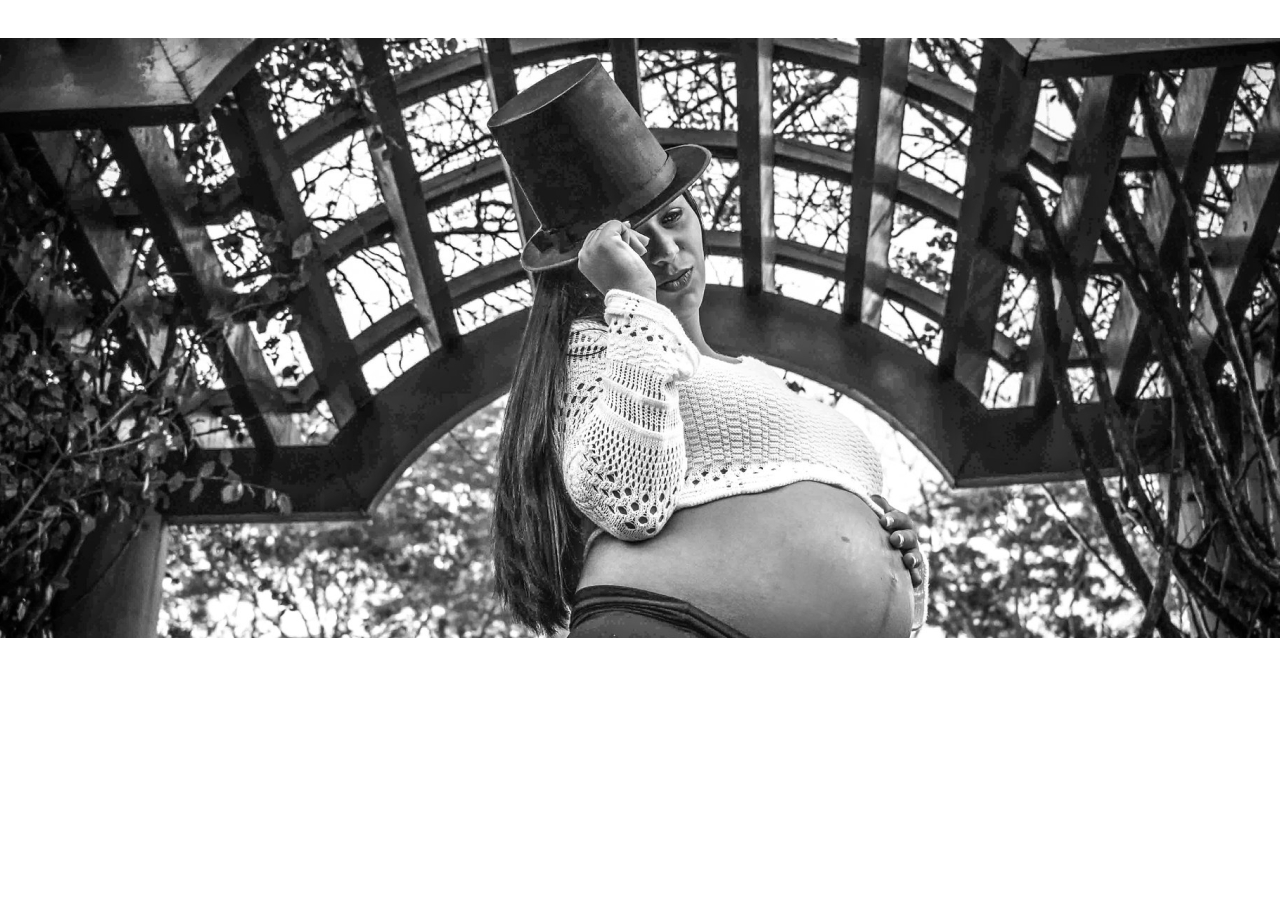
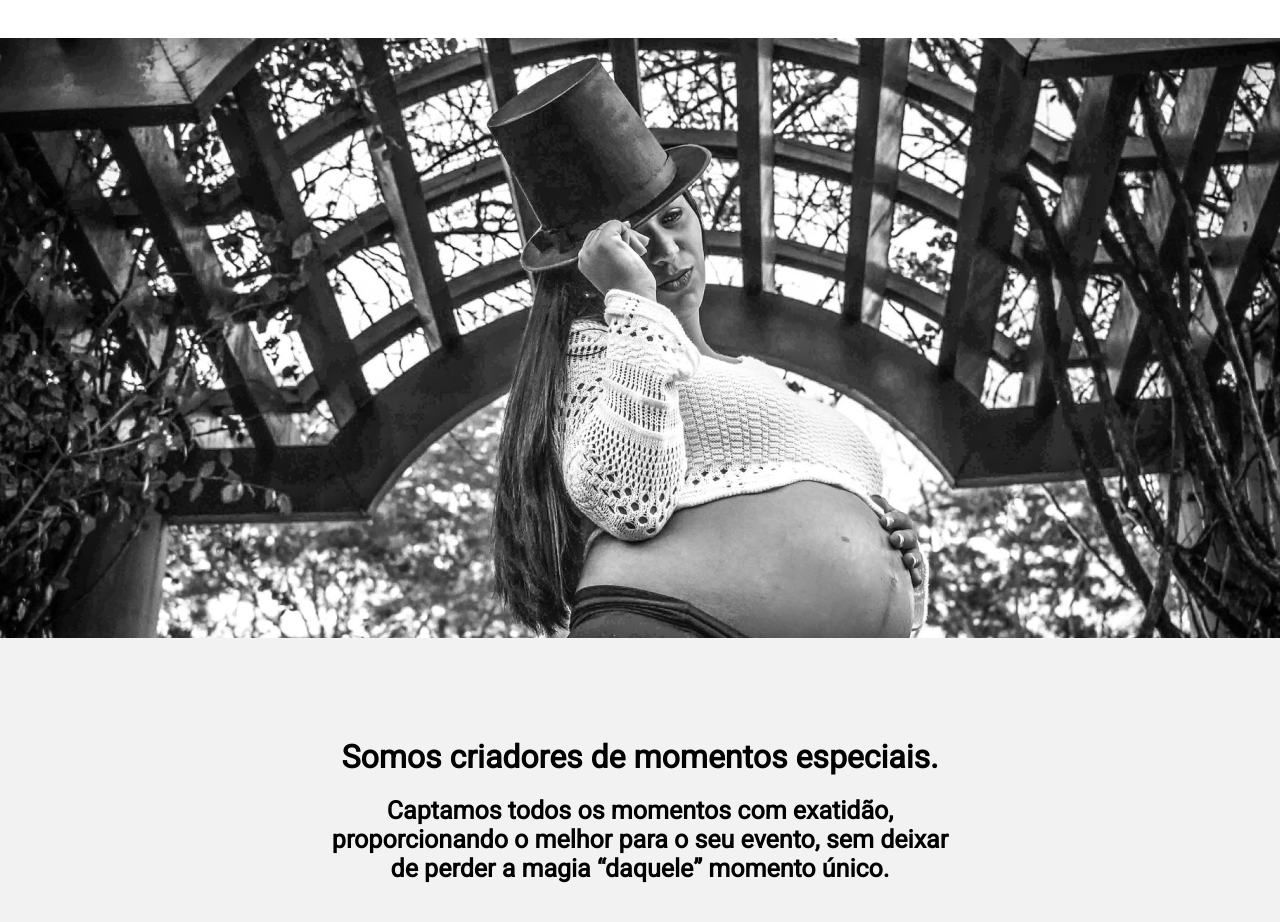
Before and after one commit to luizdejah/tres-studio-rep, a plain HTML site: page index.html in a window 1280 px wide. Shown: the part 112-1034 px from the top of the page. Before the commit the page ends 800 px from the top, so only its background shows below. Drawn offline with Linux system fonts and the light colour scheme.

Commit message:
starting job on (whoareus) class

```diff
--- a/css/style.css
+++ b/css/style.css
@@ -5,6 +5,21 @@
 	font-family: 'Roboto', Arial, Helvetica, sans-serif;
 	list-style: none;
 	overflow-y: none;
+}
+
+
+
+
+
+h1 {
+	font-size: 35px;
+
+}
+
+
+h2 {
+	font-size: 25px;
+
 }
 
 
@@ -100,6 +115,27 @@ main {
 }
 
 
+/*article*/
+
+
+article {
+	background: #F2F2F2;
+	width: 1440px;
+	height: 325px;
+	text-align: center;
+	display: flex;
+	align-items: center;
+	justify-content: center;
+}
+
+
+.whoareus {
+width: 50%;
+}
+
+
+
+
 
 
 
--- a/index.html
+++ b/index.html
@@ -23,10 +23,17 @@
          </header>
          <main>
          	<section class="hero">
+          	<!--hero image-->
+          	</section>
+          </main>
+          <article>
+          	<section class="whoareus">
+          		<p><h1>Somos criadores de momentos especiais.</h1></p>
 
-         	</section>
+          		<p><h2>Captamos todos os momentos com exatidão, proporcionando o melhor para o seu evento, sem deixar de perder a magia “daquele” momento único.</h2></p>
 
-         </main>
+          	</section>
+          </article>
 
       </div>
    </body>
```
